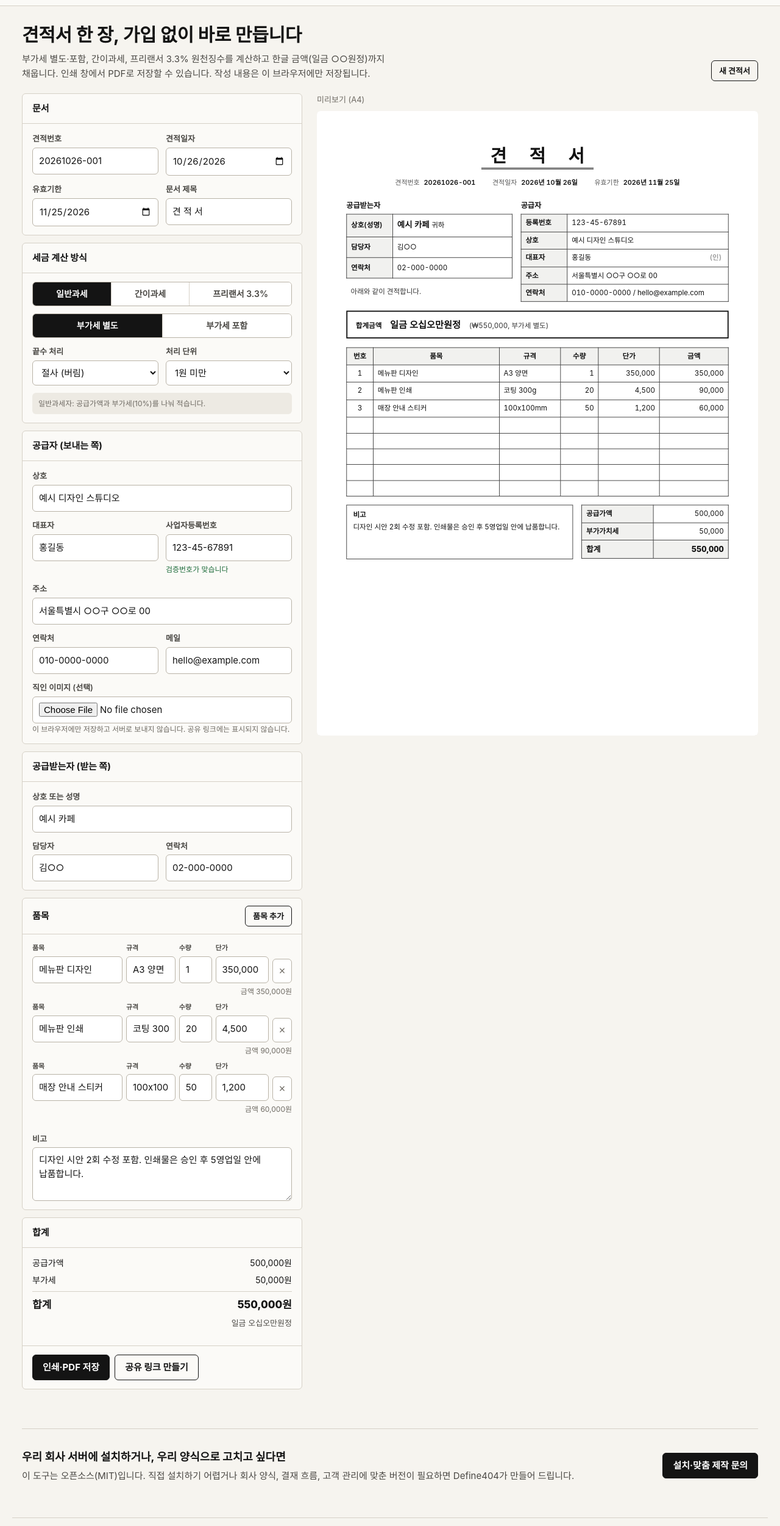
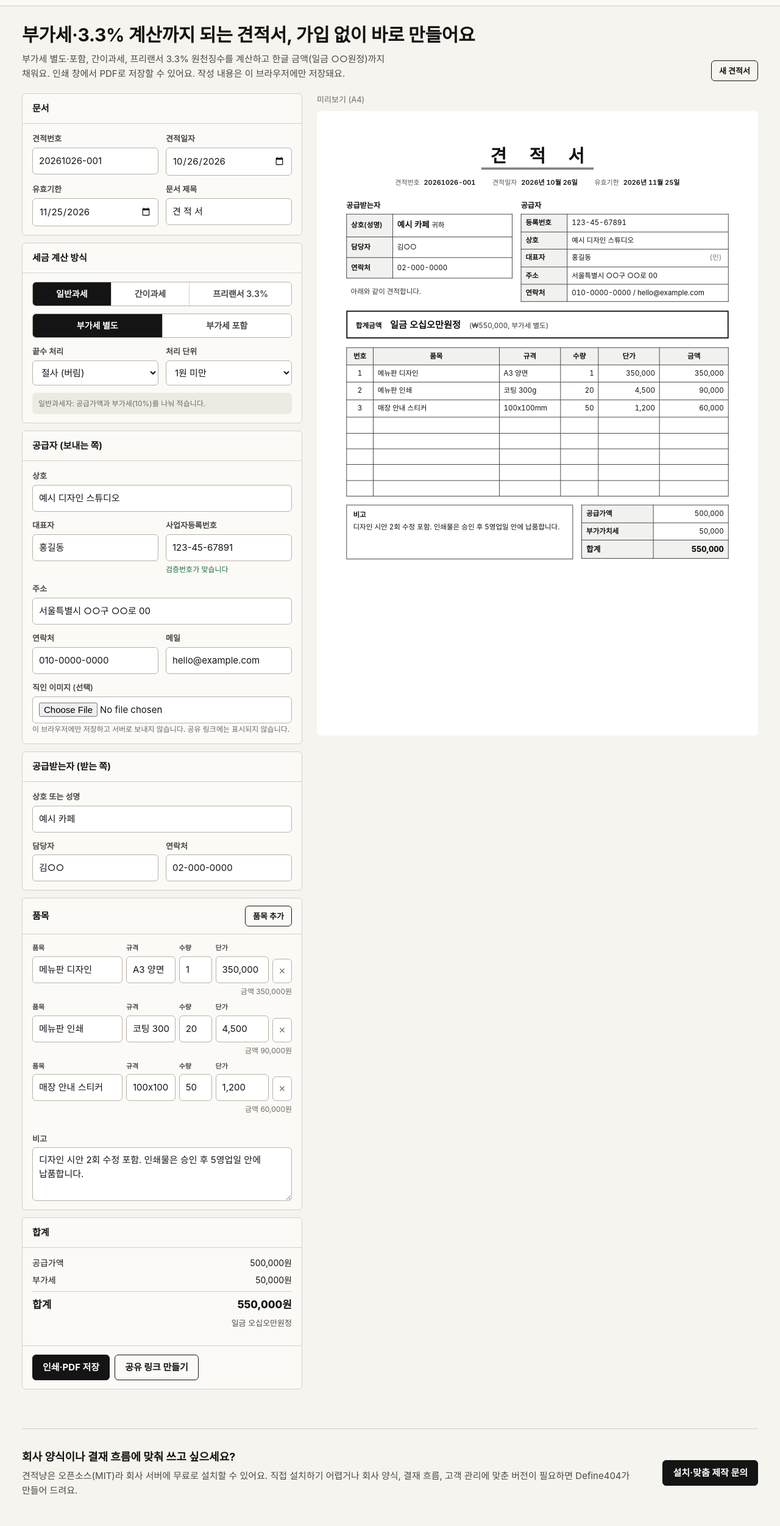
Before and after one commit to johndefine404/gyeonjeok-meo, a plain HTML site: page public/index.html in a window 1280 px wide. Shown: the part 51-2553 px from the top of the page at 61% size. Drawn offline with Linux system fonts and the light colour scheme; no server answers; a web font is replaced by a local one.

Commit message:
첫 화면 카피를 사장님 말투와 구체 문구로 정리

```diff
--- a/public/index.html
+++ b/public/index.html
@@ -28,8 +28,8 @@
 <main class="wrap">
   <section class="intro no-print">
     <div>
-      <h1 class="page-h">견적서 한 장, 가입 없이 바로 만듭니다</h1>
-      <p>부가세 별도·포함, 간이과세, 프리랜서 3.3% 원천징수를 계산하고 한글 금액(일금 ○○원정)까지 채웁니다. 인쇄 창에서 PDF로 저장할 수 있습니다. 작성 내용은 이 브라우저에만 저장됩니다.</p>
+      <h1 class="page-h">부가세·3.3% 계산까지 되는 견적서, 가입 없이 바로 만들어요</h1>
+      <p>부가세 별도·포함, 간이과세, 프리랜서 3.3% 원천징수를 계산하고 한글 금액(일금 ○○원정)까지 채워요. 인쇄 창에서 PDF로 저장할 수 있어요. 작성 내용은 이 브라우저에만 저장돼요.</p>
     </div>
     <button class="btn ghost small" type="button" id="reset">새 견적서</button>
   </section>
@@ -144,8 +144,8 @@
 
   <section class="define404 no-print">
     <div>
-      <h2>우리 회사 서버에 설치하거나, 우리 양식으로 고치고 싶다면</h2>
-      <p>이 도구는 오픈소스(MIT)입니다. 직접 설치하기 어렵거나 회사 양식, 결재 흐름, 고객 관리에 맞춘 버전이 필요하면 Define404가 만들어 드립니다.</p>
+      <h2>회사 양식이나 결재 흐름에 맞춰 쓰고 싶으세요?</h2>
+      <p>견적냥은 오픈소스(MIT)라 회사 서버에 무료로 설치할 수 있어요. 직접 설치하기 어렵거나 회사 양식, 결재 흐름, 고객 관리에 맞춘 버전이 필요하면 Define404가 만들어 드려요.</p>
     </div>
     <a class="btn" href="https://contact.define404.com" data-cta>설치·맞춤 제작 문의</a>
   </section>
```
Also changed, not shown: docs/UPDATES.md (added, +8 -0 lines), README.md.
